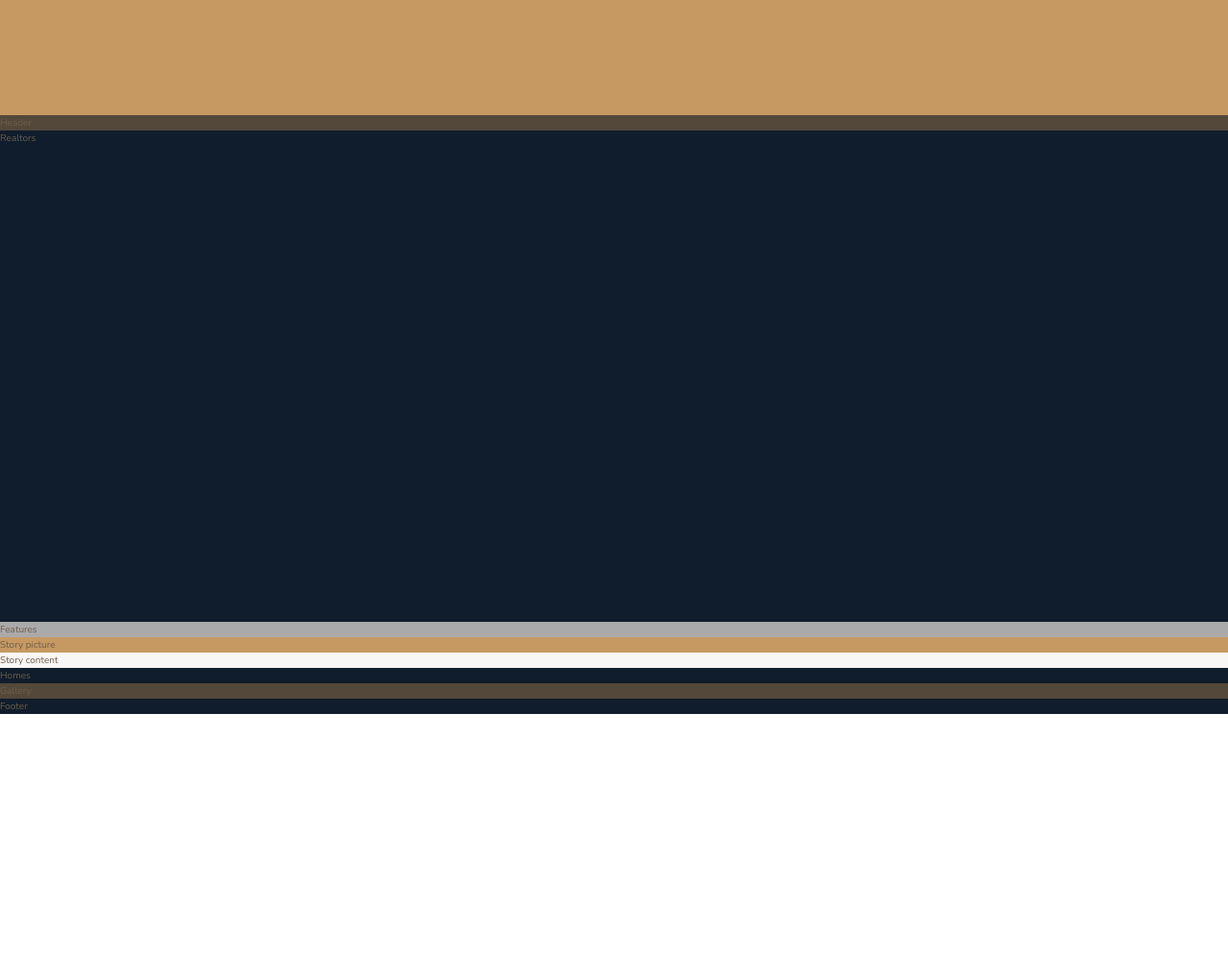
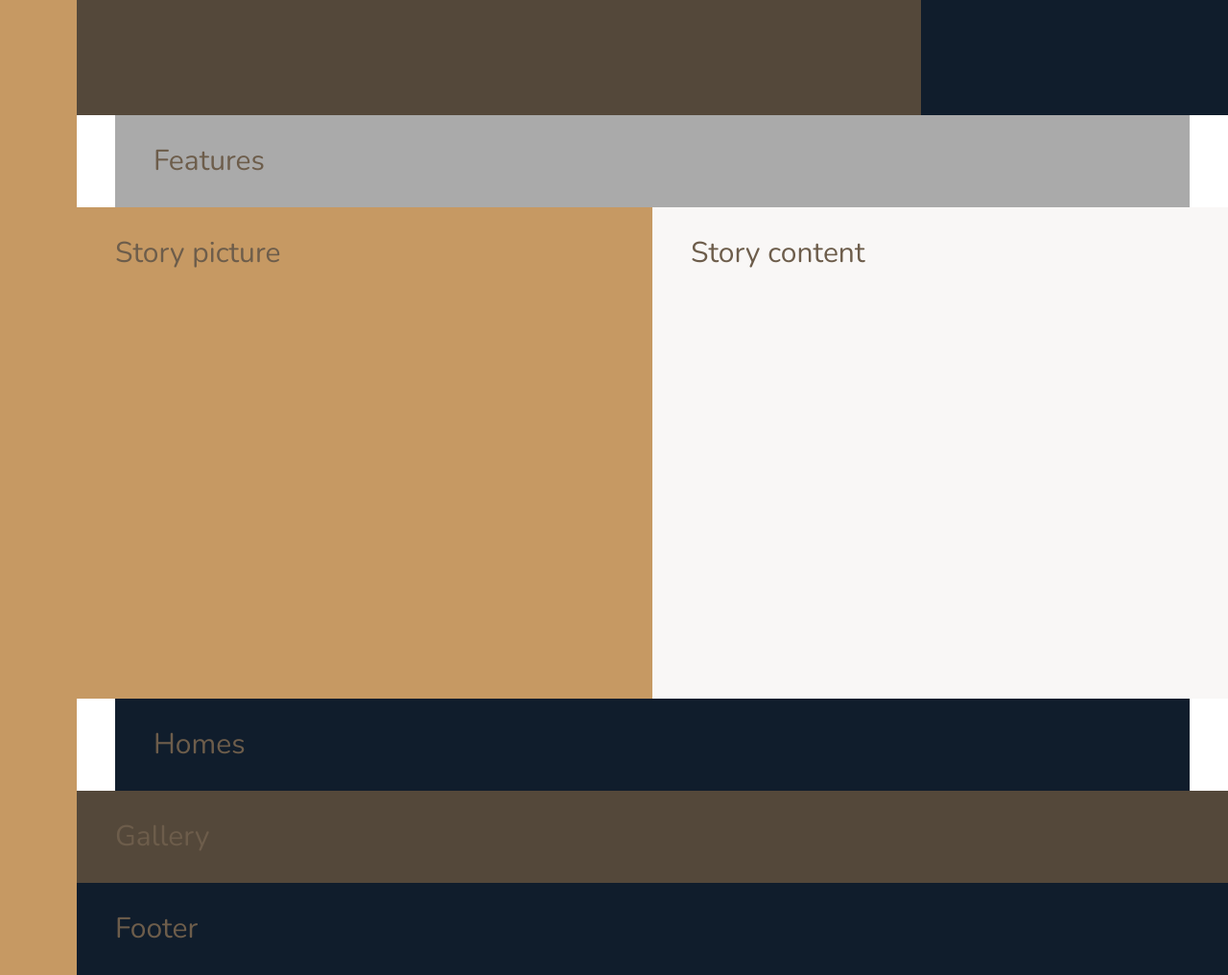
Before and after one commit to Commonlk/Nexter, a website: page index.html in a window 1280 px wide. Shown: the part 520-1536 px from the top of the page at 96% size. Before the commit the page ends 1264 px from the top, so only its background shows below. Drawn offline with nearby package versions, Linux system fonts and the light colour scheme.

Commit message:
Add grid layout and other minor changes

```diff
--- a/sass/_base.scss
+++ b/sass/_base.scss
@@ -35,6 +35,17 @@ body {
 }
 
 .container {
-    display: grid;
-    grid-template-rows: 80vh min-content 40vw repeat(3, min-content);
+  display: grid;
+  grid-template-rows: 80vh min-content 40vw repeat(3, min-content);
+  grid-template-columns:
+    [sidebar-start] 8rem [sidebar-end full-start] 1fr [center-start] repeat(
+      8,
+      [col-start] minmax(min-content, 14rem) [col-end]
+    )
+    [center-end] 1fr [full-end];
+
+  & > * {
+    padding: 40px;
+    font-size: 3rem;
+  }
 }
--- a/sass/_features.scss
+++ b/sass/_features.scss
@@ -1,3 +1,5 @@
 .features {
-    background-color: $color-grey-light-2;
+  background-color: $color-grey-light-2;
+
+  grid-column: center-start / center-end;
 }
--- a/sass/_footer.scss
+++ b/sass/_footer.scss
@@ -1,3 +1,5 @@
 .footer {
   background-color: $color-secondary;
+
+  grid-column: full-start / full-end;
 }
--- a/sass/_gallery.scss
+++ b/sass/_gallery.scss
@@ -1,3 +1,5 @@
 .gallery {
-    background-color: $color-grey-dark-1;
+  background-color: $color-grey-dark-1;
+
+  grid-column: full-start / full-end;
 }
--- a/sass/_header.scss
+++ b/sass/_header.scss
@@ -1,3 +1,5 @@
 .header {
-    background-color: $color-grey-dark-1;
+  background-color: $color-grey-dark-1;
+
+  grid-column: full-start / col-end 6;
 }
--- a/sass/_homes.scss
+++ b/sass/_homes.scss
@@ -1,3 +1,5 @@
 .homes {
   background-color: $color-secondary;
+
+  grid-column: center-start / center-end;
 }
--- a/sass/_realtors.scss
+++ b/sass/_realtors.scss
@@ -1,3 +1,5 @@
 .realtors {
     background-color: $color-secondary;
+
+    grid-column: col-start 7 / full-end;
 }
--- a/sass/_sidebar.scss
+++ b/sass/_sidebar.scss
@@ -1,3 +1,7 @@
 .sidebar {
     background-color: $color-primary;
+
+    grid-column: sidebar-start / sidebar-end;
+    grid-row: 1 / -1;
+
 }
--- a/sass/_story.scss
+++ b/sass/_story.scss
@@ -1,9 +1,13 @@
 .story {
   &__pictures {
     background-color: $color-primary;
+
+    grid-column: full-start / col-end 4;
   }
 
   &__content {
     background-color: $color-grey-light-1;
+
+    grid-column: col-start 5 / full-end;
   }
 }
```
Also changed, not shown: css/style.css.
